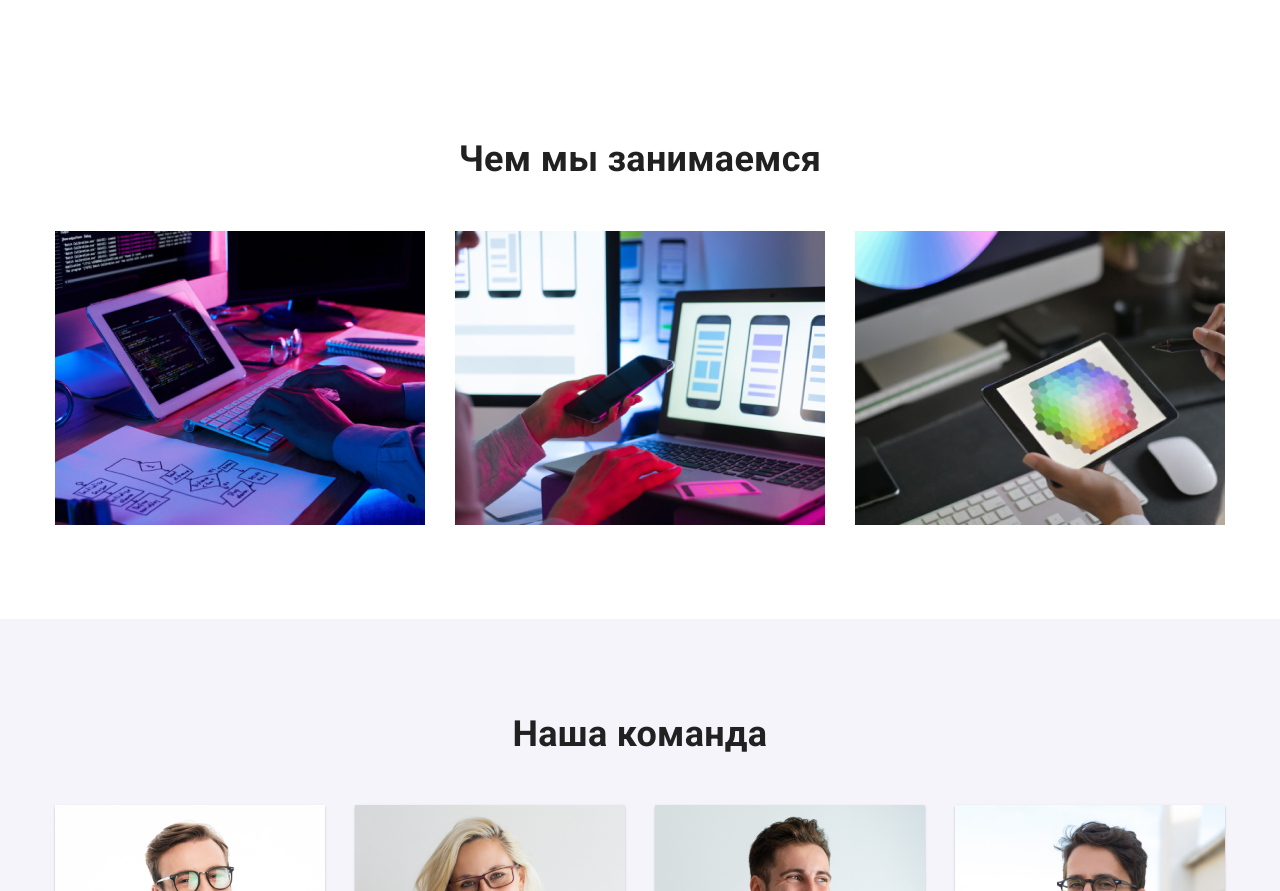
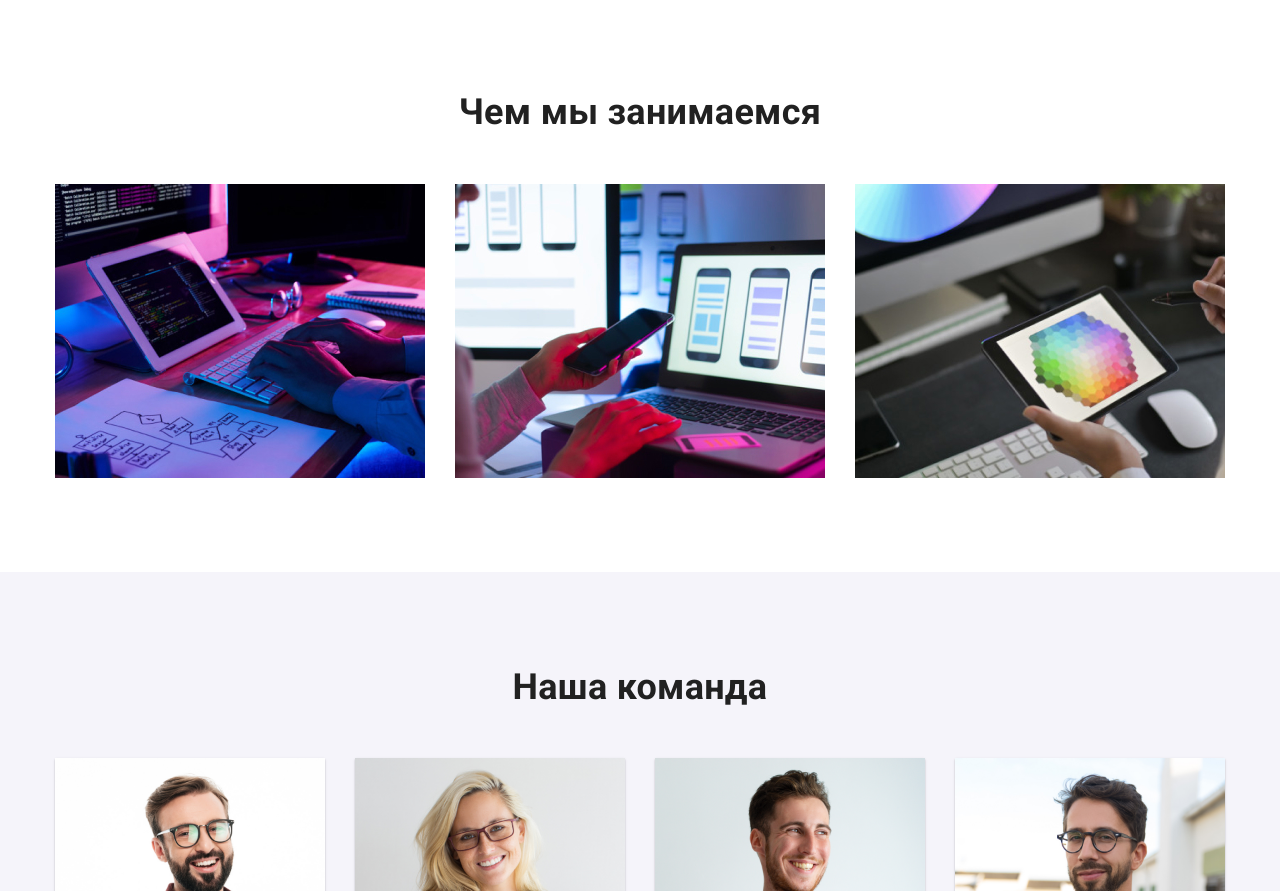
Before and after one commit to AlexandrZdyr/goit-markup-hw-03, a plain HTML site: page index.html in a window 1280 px wide. Shown: the part 880-1771 px from the top of the page. Drawn offline with nearby package versions, Linux system fonts and the light colour scheme.

Commit message:
goit-markup-hw-03

```diff
--- a/style.css
+++ b/style.css
@@ -218,7 +218,6 @@ ul {
 /* about us */
 
 .we {
-    padding-top: 47px;
     padding-bottom: 94px;
 }
 
```
